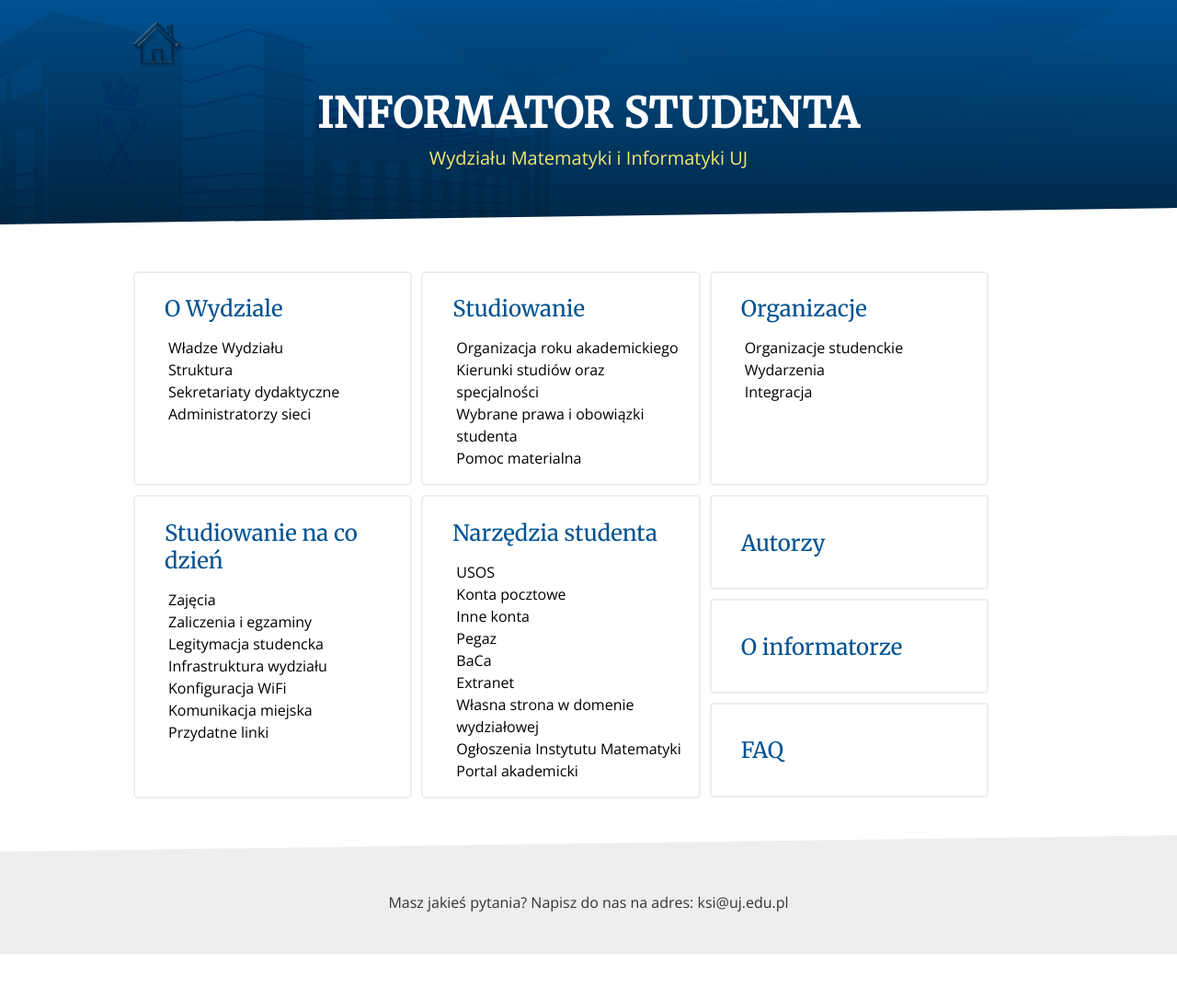
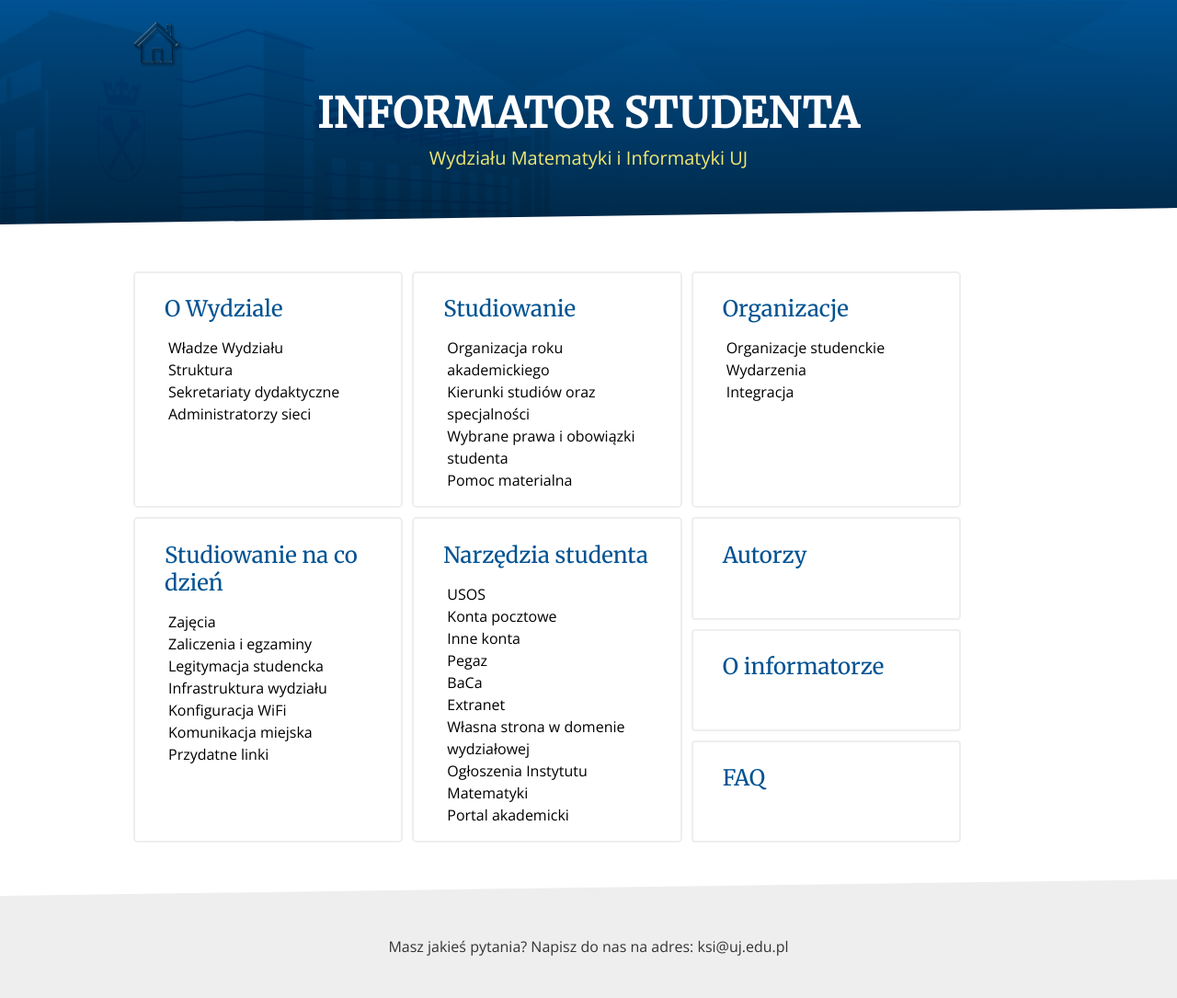
Before and after one commit to KSIUJ/informator, a Jekyll site: the page built from index.html, in a window 1280 px wide. Shown: the whole page at 92% size. Built offline with Jekyll 4.4.1, drawn with Linux system fonts in a browser that asks for light colours; nearby versions of some CDN libraries; before the commit the page ends 1037 px from its top, so only the background shows below that.

Commit message:
IE fixes: flex, fonts, compatibility header

```diff
--- a/_layouts/default.html
+++ b/_layouts/default.html
@@ -1,6 +1,7 @@
 <!doctype html>
-<html class="no-js" lang="">
+<html lang="pl" class="no-js">
 <head>
+    <meta http-equiv="X-UA-Compatible" content="IE=edge">
     <meta charset="utf-8">
     <meta name="description" content="">
     <meta name="viewport" content="width=device-width, initial-scale=1">
--- a/_sass/layout/_card.scss
+++ b/_sass/layout/_card.scss
@@ -1,5 +1,4 @@
 .card {
-  @include flexy($dir: column);
   padding: 1em 1em;
   border: 2px solid $color-shade;
   border-radius: 0.3em;
@@ -29,18 +28,6 @@
     padding-left: 20px;
     margin-top: 15px;
   }
-  @include mq('xs') {
-    flex: 1 per-line(1);
-  }
-  @include mq('sm') {
-    flex-basis: per-line(2);
-  }
-  @include mq('med') {
-    flex-basis: per-line(2);
-  }
-  @include mq('lg') {
-    flex-basis: per-line(3);
-  }
   &:hover {
     background-color: $color-shade;
     opacity: 0.7;
@@ -51,32 +38,18 @@
 }
 
 .card-small {
-  @include flexy($dir: column);
   padding: 1em 1em;
   border: 2px solid $color-shade;
   border-radius: 0.25em;
   margin: $gutter;
-  width: 100%;
   h1 {
     color: $color-primary;
-    margin: 0.8em 0 0;
+    margin: 0.35em 0 0;
     font-size: 1.5em;
     line-height: 1.25;
     font-weight: normal;
     text-align: left;
     padding-left: 1rem;
-  }
-  @include mq('xs') {
-    flex: 1 per-line(1);
-  }
-  @include mq('sm') {
-    flex-basis: per-line(2);
-  }
-  @include mq('med') {
-    flex-basis: per-line(2);
-  }
-  @include mq('lg') {
-    flex-basis: per-line(3);
   }
   &:hover {
     background-color: $color-shade;
@@ -85,10 +58,11 @@
   &:active {
     opacity: initial;
   }
+  @include flexy($dir: column, $grow: 1);
 }
 
-
 .cont {
+  display: flex;
   @include flexy($dir: column);
   @include mq('xs') {
     flex: 1 per-line(1);
@@ -103,3 +77,7 @@
     flex-basis: per-line(3);
   }
 }
+
+.cont .card {
+  height: 100%;
+}
--- a/_sass/utilities/_mixins.scss
+++ b/_sass/utilities/_mixins.scss
@@ -33,10 +33,12 @@
   $disp: flex,
   $dir: null,
   $wrap: null,
-  $just: null) {
+  $just: null,
+  $grow: null) {
   display: $disp;
   flex-direction: $dir;
   flex-wrap: $wrap;
+  flex-grow: $grow;
   justify-content: $just;
 }
 
--- a/_sass/utilities/_variables.scss
+++ b/_sass/utilities/_variables.scss
@@ -1,4 +1,4 @@
-@import url('https://fonts.googleapis.com/css?family=Merriweather|Open+Sans');
+@import url('https://fonts.googleapis.com/css?family=Merriweather|Open+Sans&subset=latin,latin-ext');
 
 // Colors
 $white: #fff;
--- a/index.html
+++ b/index.html
@@ -2,6 +2,7 @@
 layout: default
 ---
 <div class="main-content">
+    <div class="cont">
         <div class="card">
             <h1>O Wydziale</h1>
             <ul>
@@ -11,6 +12,8 @@ layout: default
                 <li><a href="/administratorzy_sieci.html">Administratorzy sieci</a></li>
             </ul>
         </div>
+    </div>
+    <div class="cont">
         <div class="card">
             <h1>Studiowanie</h1>
             <ul>
@@ -20,6 +23,8 @@ layout: default
                 <li><a href="/pomoc_materialna.html">Pomoc materialna</a></li>
             </ul>
         </div>
+    </div>
+    <div class="cont">
         <div class="card">
             <h1>Organizacje</h1>
             <ul>
@@ -28,6 +33,8 @@ layout: default
                 <li><a href="/integracja.html">Integracja</a></li>
             </ul>
         </div>
+    </div>
+    <div class="cont">
         <div class="card">
             <h1>Studiowanie na co dzień</h1>
             <ul>
@@ -40,6 +47,8 @@ layout: default
                 <li><a href="/linki.html">Przydatne linki</a></li>
             </ul>
         </div>
+    </div>
+    <div class="cont">
         <div class="card">
             <h1>Narzędzia studenta</h1>
             <ul>
@@ -55,6 +64,7 @@ layout: default
                 </li>
             </ul>
         </div>
+    </div>
     <div class="cont">
         <div class="card-small">
             <a href="/autorzy.html"><h1>Autorzy</h1></a>
```
Lines whose indentation alone changed are shown as unchanged.
